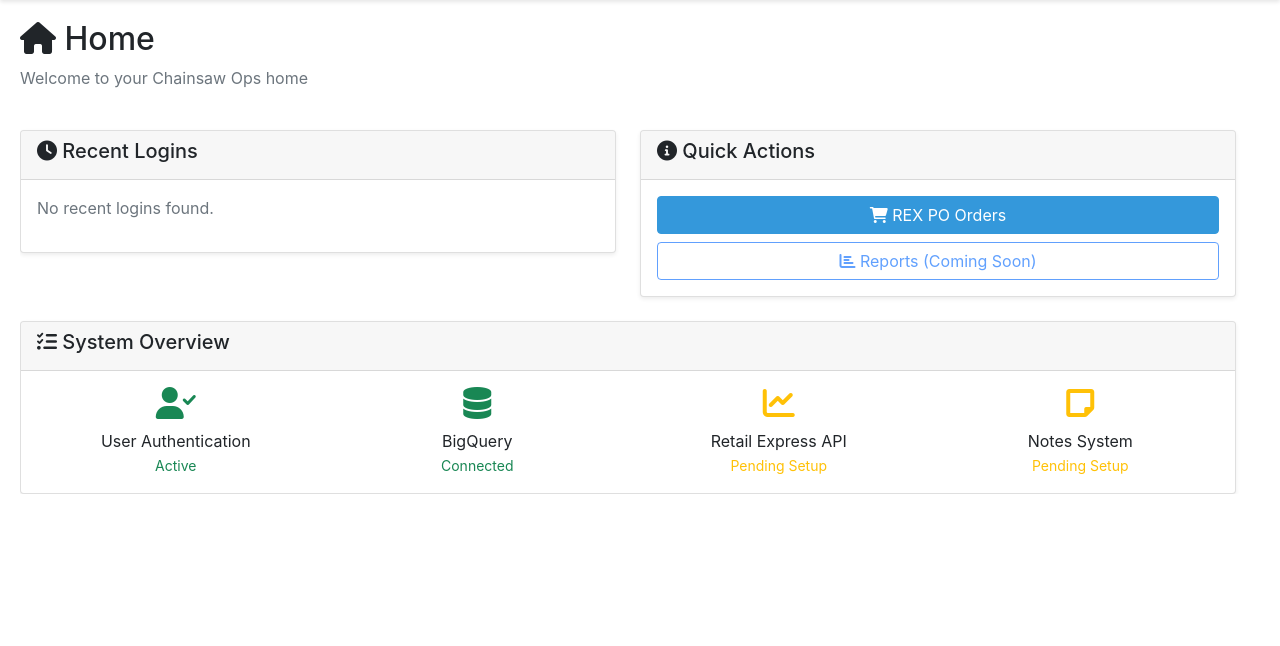
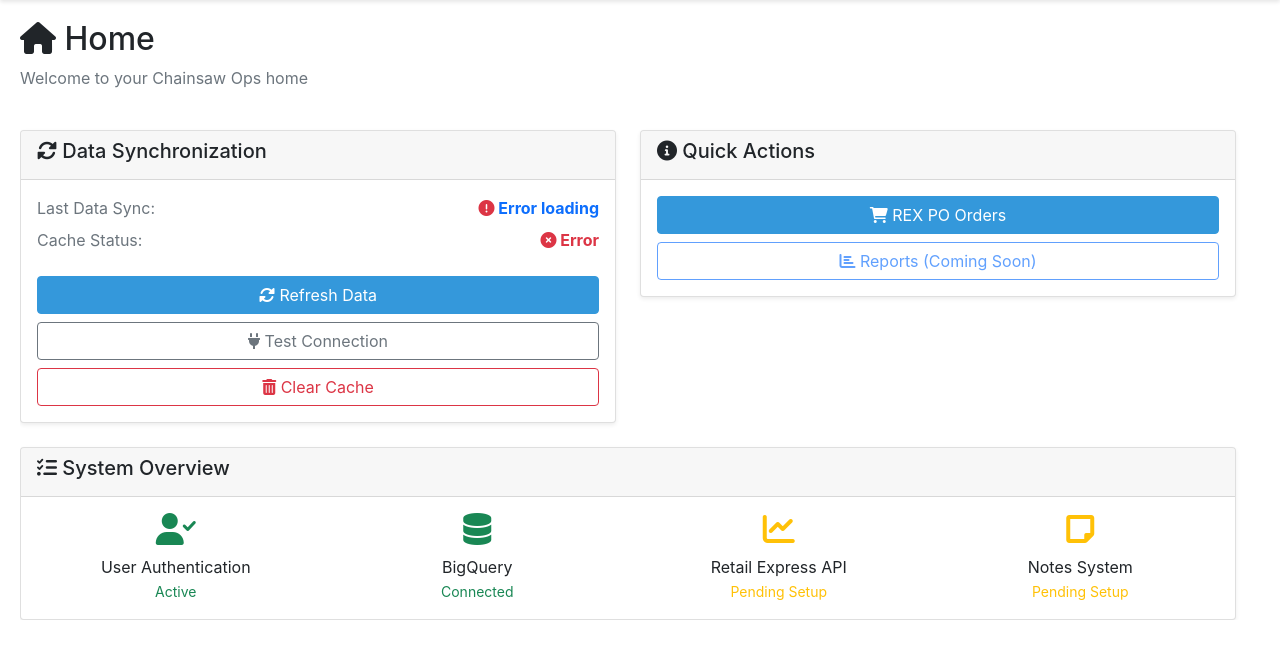
Before and after one commit to adillraza/chainsaw-ops, a Flask app: template templates/dashboard.html in a window 1280 px wide. Shown: the part 60-706 px from the top of the page. Run offline with Flask 3, Linux system fonts and the light colour scheme; the template is opened without the code that fills it, so the values that code supplies are empty.

Commit message:
Replace Recent Logins panel with Data Synchronization panel showing last sync time, cache status, and refresh controls

```diff
--- a/templates/dashboard.html
+++ b/templates/dashboard.html
@@ -14,31 +14,35 @@
     <div class="col-md-6">
         <div class="card">
             <div class="card-header">
-                <h5><i class="fas fa-clock"></i> Recent Logins</h5>
+                <h5><i class="fas fa-sync-alt"></i> Data Synchronization</h5>
             </div>
             <div class="card-body">
-                {% if recent_logins %}
-                    <div class="table-responsive">
-                        <table class="table table-sm">
-                            <thead>
-                                <tr>
-                                    <th>Login Time</th>
-                                    <th>IP Address</th>
-                                </tr>
-                            </thead>
-                            <tbody>
-                                {% for login in recent_logins %}
-                                <tr>
-                                    <td>{{ login.login_time.strftime('%Y-%m-%d %H:%M:%S') }}</td>
-                                    <td>{{ login.ip_address or 'Unknown' }}</td>
-                                </tr>
-                                {% endfor %}
-                            </tbody>
-                        </table>
+                <div class="mb-3">
+                    <div class="d-flex justify-content-between align-items-center mb-2">
+                        <span class="text-muted">Last Data Sync:</span>
+                        <span id="last-sync-time" class="fw-bold text-primary">
+                            <i class="fas fa-spinner fa-spin"></i> Loading...
+                        </span>
                     </div>
-                {% else %}
-                    <p class="text-muted">No recent logins found.</p>
-                {% endif %}
+                    <div class="d-flex justify-content-between align-items-center">
+                        <span class="text-muted">Cache Status:</span>
+                        <span id="cache-status" class="fw-bold">
+                            <i class="fas fa-spinner fa-spin"></i> Checking...
+                        </span>
+                    </div>
+                </div>
+
+                <div class="d-grid gap-2 mt-4">
+                    <button class="btn btn-primary" id="refresh-data-btn" onclick="startDataRefresh()">
+                        <i class="fas fa-sync-alt"></i> Refresh Data
+                    </button>
+                    <button class="btn btn-outline-secondary" onclick="testConnection()">
+                        <i class="fas fa-plug"></i> Test Connection
+                    </button>
+                    <button class="btn btn-outline-danger" onclick="clearCacheData()">
+                        <i class="fas fa-trash-alt"></i> Clear Cache
+                    </button>
+                </div>
             </div>
         </div>
     </div>
@@ -109,4 +113,116 @@
     </div>
 </div>
 
+<script>
+// Load cache status and last sync time on page load
+document.addEventListener('DOMContentLoaded', function() {
+    loadCacheStatus();
+    // Refresh cache status every 30 seconds
+    setInterval(loadCacheStatus, 30000);
+});
+
+function loadCacheStatus() {
+    fetch('/api/bigquery/cache-status')
+        .then(response => response.json())
+        .then(data => {
+            if (data.success) {
+                // Update last sync time
+                const lastSyncElement = document.getElementById('last-sync-time');
+                if (data.last_refresh_time) {
+                    lastSyncElement.innerHTML = '<i class="fas fa-check-circle text-success"></i> ' + data.last_refresh_time;
+                } else {
+                    lastSyncElement.innerHTML = '<i class="fas fa-exclamation-circle text-warning"></i> Never';
+                }
+
+                // Update cache status
+                const cacheStatusElement = document.getElementById('cache-status');
+                if (data.has_cached_data) {
+                    const totalRecords = (data.summary_count || 0) + (data.items_count || 0) + (data.comparison_count || 0);
+                    cacheStatusElement.innerHTML = '<span class="text-success"><i class="fas fa-database"></i> ' + totalRecords.toLocaleString() + ' records</span>';
+                } else {
+                    cacheStatusElement.innerHTML = '<span class="text-warning"><i class="fas fa-exclamation-triangle"></i> No data cached</span>';
+                }
+
+                // Update button state if sync is running
+                const refreshBtn = document.getElementById('refresh-data-btn');
+                if (data.is_syncing) {
+                    refreshBtn.disabled = true;
+                    refreshBtn.innerHTML = '<i class="fas fa-spinner fa-spin"></i> Syncing...';
+                } else {
+                    refreshBtn.disabled = false;
+                    refreshBtn.innerHTML = '<i class="fas fa-sync-alt"></i> Refresh Data';
+                }
+            }
+        })
+        .catch(error => {
+            console.error('Error loading cache status:', error);
+            document.getElementById('last-sync-time').innerHTML = '<i class="fas fa-exclamation-circle text-danger"></i> Error loading';
+            document.getElementById('cache-status').innerHTML = '<span class="text-danger"><i class="fas fa-times-circle"></i> Error</span>';
+        });
+}
+
+function startDataRefresh() {
+    // Redirect to the progress page which will auto-start the refresh
+    window.location.href = '/dashboard_progress';
+}
+
+function testConnection() {
+    const btn = event.target;
+    const originalHTML = btn.innerHTML;
+    btn.disabled = true;
+    btn.innerHTML = '<i class="fas fa-spinner fa-spin"></i> Testing...';
+
+    fetch('/api/bigquery/test-connection')
+        .then(response => response.json())
+        .then(data => {
+            if (data.success) {
+                alert('✅ Connection successful!\n\nBigQuery: Connected\nProject: ' + (data.project || 'Unknown'));
+            } else {
+                alert('❌ Connection failed!\n\nError: ' + (data.message || 'Unknown error'));
+            }
+        })
+        .catch(error => {
+            alert('❌ Connection test failed!\n\nError: ' + error.message);
+        })
+        .finally(() => {
+            btn.disabled = false;
+            btn.innerHTML = originalHTML;
+        });
+}
+
+function clearCacheData() {
+    if (!confirm('Are you sure you want to clear the cache? This will remove all cached data and you will need to refresh the data again.')) {
+        return;
+    }
+
+    const btn = event.target;
+    const originalHTML = btn.innerHTML;
+    btn.disabled = true;
+    btn.innerHTML = '<i class="fas fa-spinner fa-spin"></i> Clearing...';
+
+    fetch('/api/bigquery/clear-cache', {
+        method: 'POST',
+        headers: {
+            'Content-Type': 'application/json',
+        }
+    })
+    .then(response => response.json())
+    .then(data => {
+        if (data.success) {
+            alert('✅ Cache cleared successfully!');
+            loadCacheStatus(); // Reload cache status
+        } else {
+            alert('❌ Failed to clear cache!\n\nError: ' + (data.message || 'Unknown error'));
+        }
+    })
+    .catch(error => {
+        alert('❌ Failed to clear cache!\n\nError: ' + error.message);
+    })
+    .finally(() => {
+        btn.disabled = false;
+        btn.innerHTML = originalHTML;
+    });
+}
+</script>
+
 {% endblock %}
```
